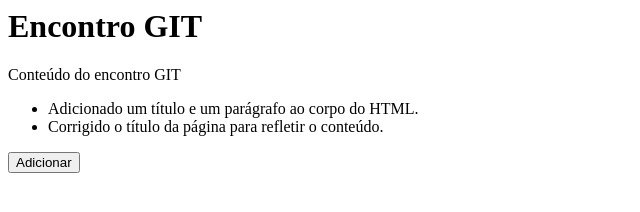
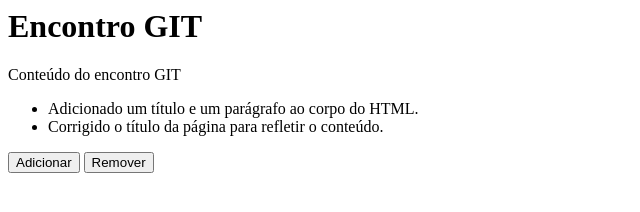
Before and after one commit to dersonp2/encontro-git, a plain HTML site: page index.html in a window 1280 px wide. Shown: the whole page, without its empty margins (0-640 px from the left). Drawn offline with Linux system fonts and the light colour scheme.

Commit message:
feat: add botao remover

```diff
--- a/index.html
+++ b/index.html
@@ -12,6 +12,7 @@
         <li>Corrigido o título da página para refletir o conteúdo.</li>
     </ul>
     <button class="btn-1">Adicionar</button>
+    <button class="btn-2">Remover</button>
 </body>
 
 </html>
```
